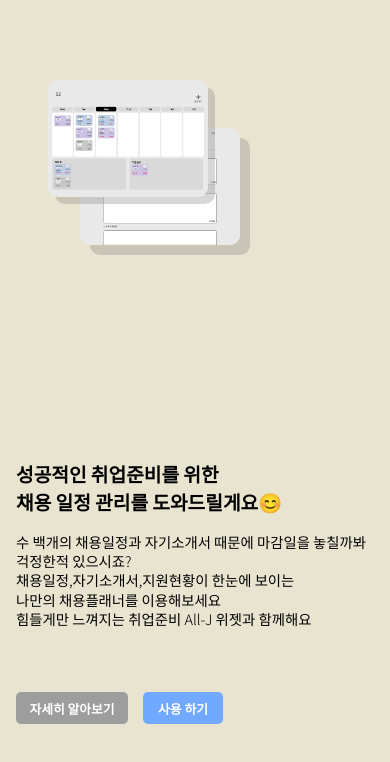
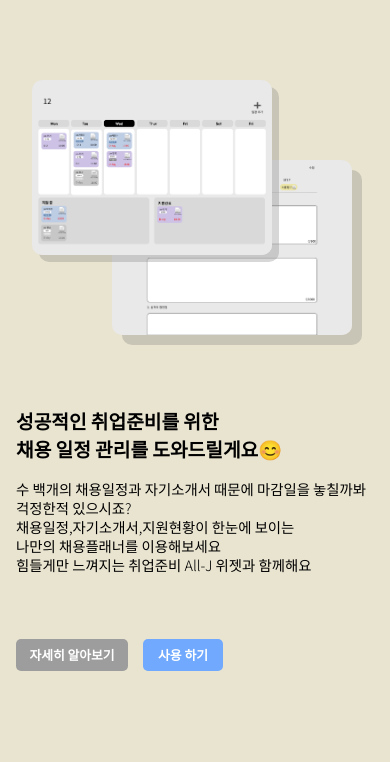
Before and after one commit to p-so-yeon/All_J, a React (Create React App) app: page / in a window 390 px wide. Shown: the top 762 px of the page. Built offline with nearby package versions, Linux system fonts and the light colour scheme.

Commit message:
미디어쿼리

```diff
--- a/src/Landing.css
+++ b/src/Landing.css
@@ -114,20 +114,20 @@
     left: 0rem;
     display: flex;
     flex-direction: column;
-    margin-top: 8rem;
+    margin-top: 3rem;
     padding-top: 20px;
     gap: 1rem;
     width: auto;
   }
 
   .right {
-    margin-left: 1rem;
+    margin-left: 2rem;
     display: flex;
-    left: 2rem;
+    left: 0rem;
     width: auto;
     margin-top: 0rem;
     position: relative;
-
+    justify-content: center;
     margin-right: 24rem;
     flex: 1; /* 우측 영역이 화면 너비의 1/2을 차지하도록 설정 */
     order: -1; /* 순서를 바꿔서 .right를 위로 올림 */
@@ -151,17 +151,17 @@
     z-index: 2;
     box-shadow: 7px 7px rgba(128, 128, 128, 0.317);
 
-    width: 10rem;
+    width: 15rem;
   }
 
   .write {
     position: absolute; /* 이미지를 절대 위치로 설정 */
-    top: 3rem; /* 두 번째 이미지를 약간 아래로 이동 */
-    left: 2rem; /* 두 번째 이미지를 약간 오른쪽으로 이동 */
+    top: 5rem; /* 두 번째 이미지를 약간 아래로 이동 */
+    left: 5rem; /* 두 번째 이미지를 약간 오른쪽으로 이동 */
     z-index: 1;
     box-shadow: 10px 10px rgba(128, 128, 128, 0.317);
     border-radius: 10px;
-    width: 10rem;
+    width: 15rem;
   }
 
   .btn1 {
```
